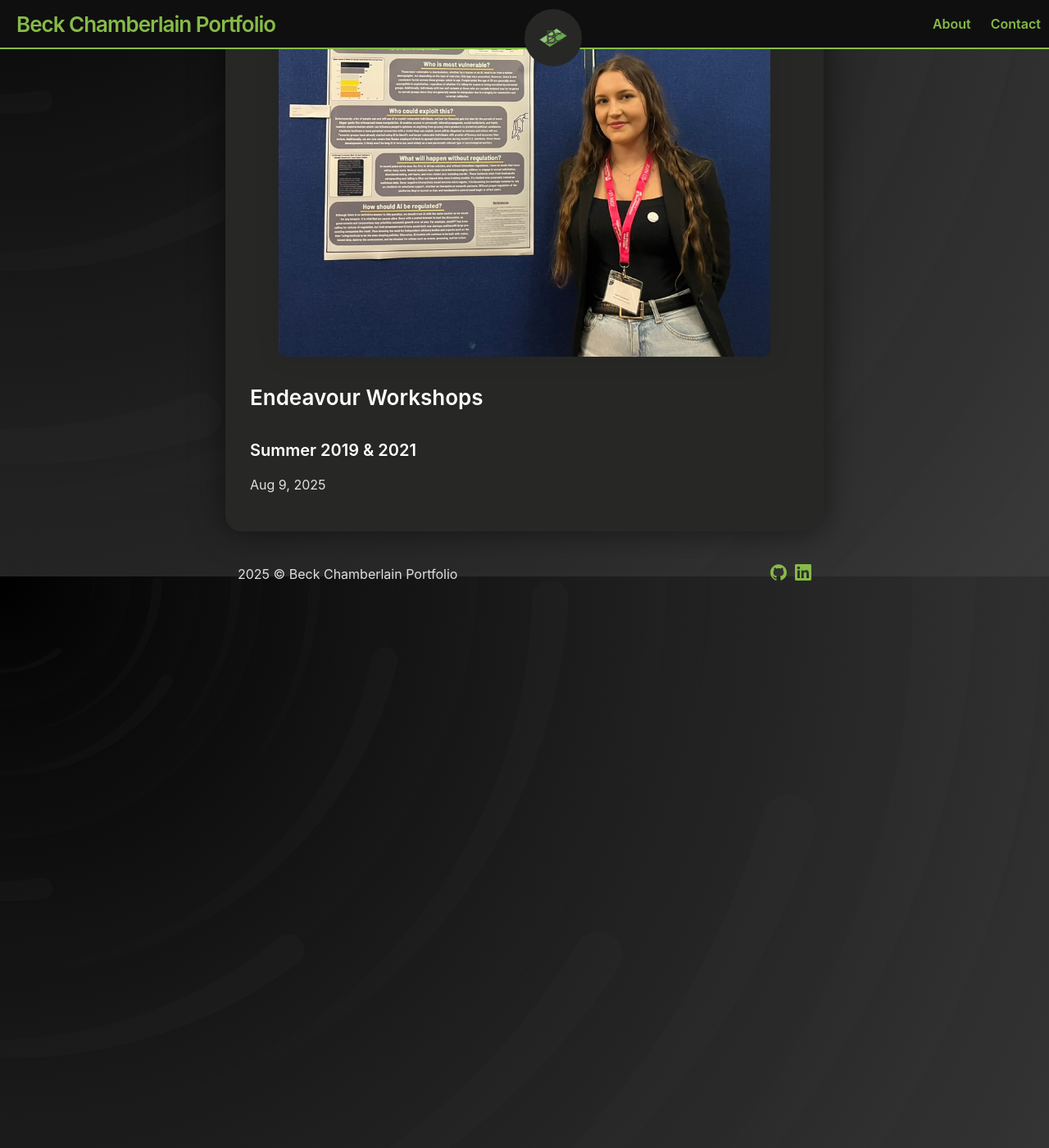
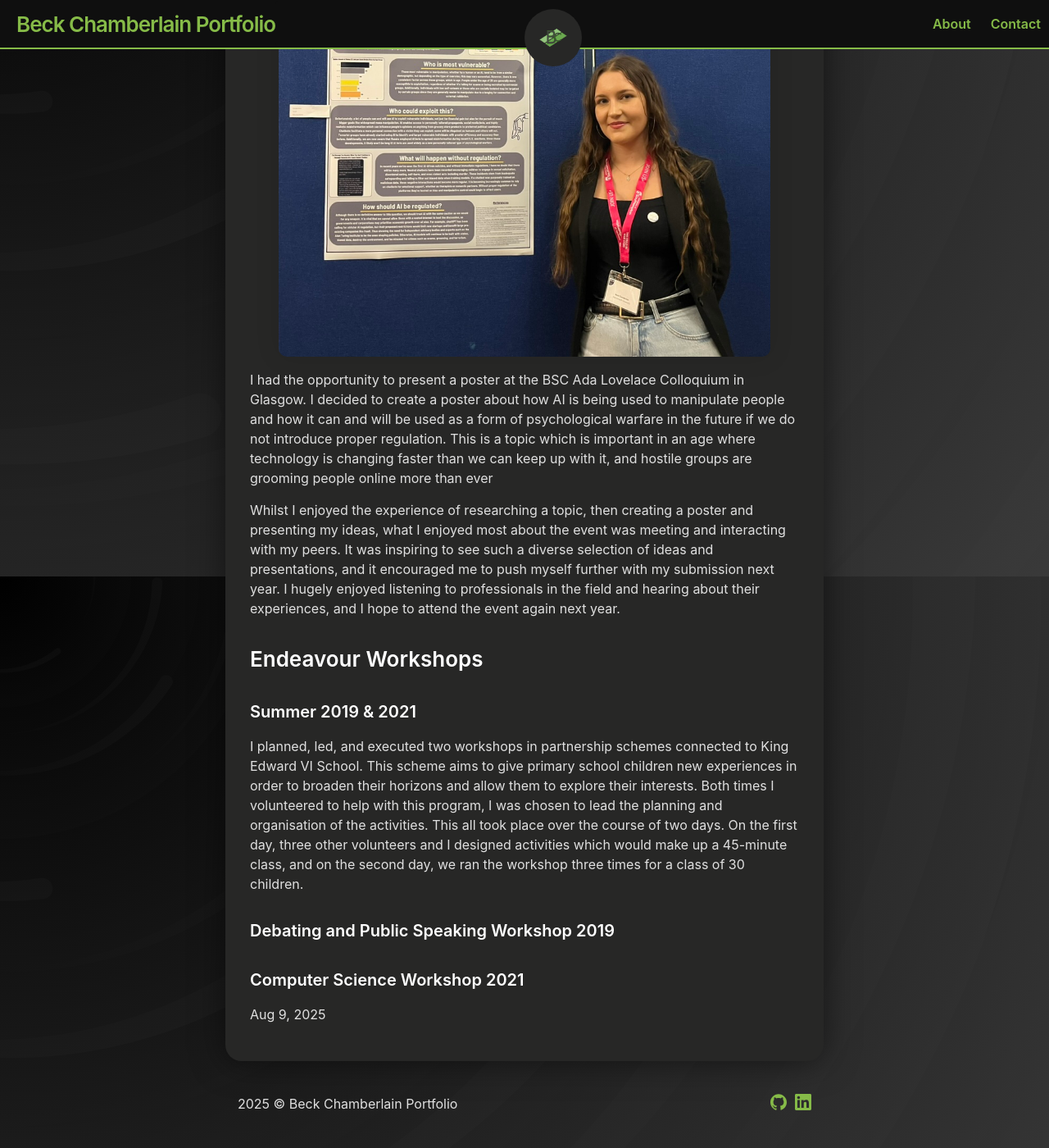
Before and after one commit to BeckCham/beckcham.github.io, a Jekyll site: the page built from _posts/2025-08-09-life-afk.md, in a window 1280 px wide and 1400 px high, scrolled down 1217 px. Shown: the whole window at 82% size. Built offline with Jekyll 4.4.1, drawn with Linux system fonts in a browser that asks for light colours; some of the changed text lies outside the part shown.

Commit message:
Update 2025-08-09-life-afk.md

```diff
--- a/_posts/2025-08-09-life-afk.md
+++ b/_posts/2025-08-09-life-afk.md
@@ -6,16 +6,22 @@ title: Life AFK
 #### May 2025
 ![Sea Rowing Photo](/assets/img/SeaRowing.jpeg)
 
-I was one of the committee members who restarted Aberystwyth University rowing club last September, and I've adored the experience of building the club from the ground up. We had the opportunity to take part in a league race for the first time this May, and got a team together so we could see how the progress of our club stood up.
-The team was made up of 5 people, with me in the stroke and a member of the town club coxing. Our group ended up coming in first place, which was not only a great personal victory but one for the club as well.
+I was one of the committee members who restarted Aberystwyth University rowing club last September, and I've adored the experience of building the club from the ground up. We had the chance to take part in a league race for the first time this May, and got a team together so we could see how the progress of our club stood up.
+The team was made up of 5 people, with me in the stroke and a member of the town club coxing. Our group ended up coming in first place, which was not only a personal victory but one for the club as well.
 
 ### Ada Lovelace Colloquium
 #### April 2025
 ![Ada Lovelace Photo](/assets/img/Lovelace.jpeg)
 
+I had the opportunity to present a poster at the BSC Ada Lovelace Colloquium in Glasgow. I decided to create a poster about how AI is being used to manipulate people and how it can and will be used as a form of psychological warfare in the future if we do not introduce proper regulation. This is a topic which is important in an age where technology is changing faster than we can keep up with it, and hostile groups are grooming people online more than ever
 
-
-
+Whilst I enjoyed the experience of researching a topic, then creating a poster and presenting my ideas, what I enjoyed most about the event was meeting and interacting with my peers. It was inspiring to see such a diverse selection of ideas and presentations, and it encouraged me to push myself further with my submission next year. I hugely enjoyed listening to professionals in the field and hearing about their experiences, and I hope to attend the event again next year.
 
 ### Endeavour Workshops
 #### Summer 2019 & 2021
+
+I planned, led, and executed two workshops in partnership schemes connected to King Edward VI School. This scheme aims to give primary school children new experiences in order to broaden their horizons and allow them to explore their interests. Both times I volunteered to help with this program, I was chosen to lead the planning and organisation of the activities. This all took place over the course of two days. On the first day, three other volunteers and I designed activities which would make up a 45-minute class, and on the second day, we ran the workshop three times for a class of 30 children.
+
+#### Debating and Public Speaking Workshop 2019
+
+#### Computer Science Workshop 2021
```
